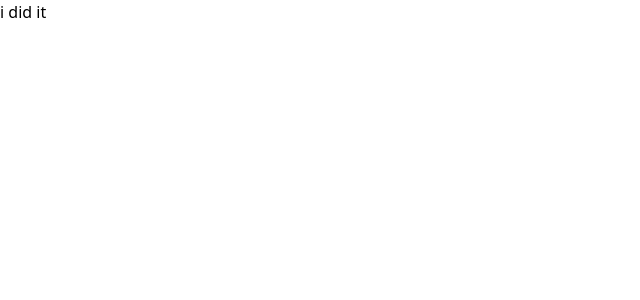
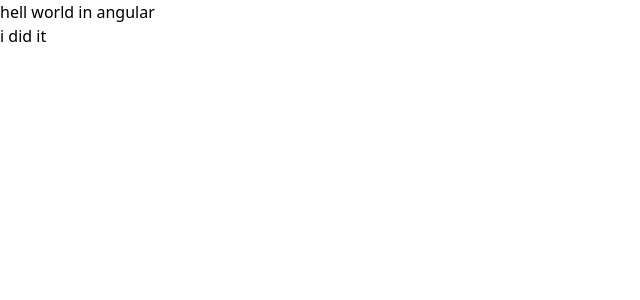
Before and after one commit to rikeshhh/learnAngular, an Angular app: page / in a window 1280 px wide. Shown: the top 300 px of the page, without its empty margins (0-640 px from the left). Built offline with nearby package versions, Linux system fonts and the light colour scheme.

Commit message:
learn:nesting components in angular

```diff
--- a/src/app/app.component.html
+++ b/src/app/app.component.html
@@ -1 +1,2 @@
 <h1>hell world in angular</h1>
+<app-navbar></app-navbar>
--- a/src/app/app.component.ts
+++ b/src/app/app.component.ts
@@ -1,10 +1,11 @@
 import { Component } from '@angular/core';
 import { RouterOutlet } from '@angular/router';
+import { NavBarComponent } from './Navbar/navbar.component';
 
 @Component({
   selector: 'app-root',
   standalone: true,
-  imports: [RouterOutlet],
+  imports: [RouterOutlet,NavBarComponent],
   templateUrl: './app.component.html',
   styleUrl: './app.component.css',
 })
--- a/src/main.ts
+++ b/src/main.ts
@@ -1,7 +1,8 @@
 import { bootstrapApplication } from '@angular/platform-browser';
 import { appConfig } from './app/app.config';
 import { AppComponent } from './app/app.component';
-import {NavBarComponent} from './app/Navbar/navbar.component';
+import { NavBarComponent } from './app/Navbar/navbar.component';
 
-bootstrapApplication(NavBarComponent, appConfig)
-  .catch((err) => console.error(err));
+bootstrapApplication(AppComponent, appConfig).catch((err) =>
+  console.error(err)
+);
```
